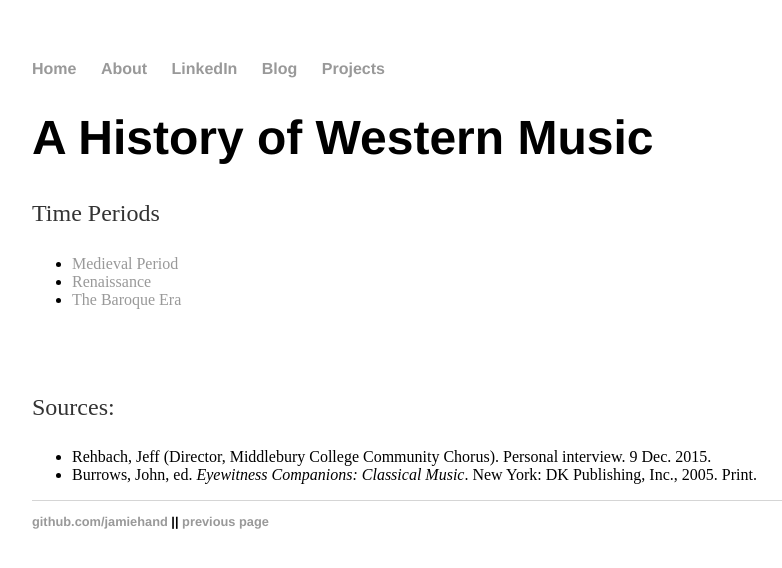
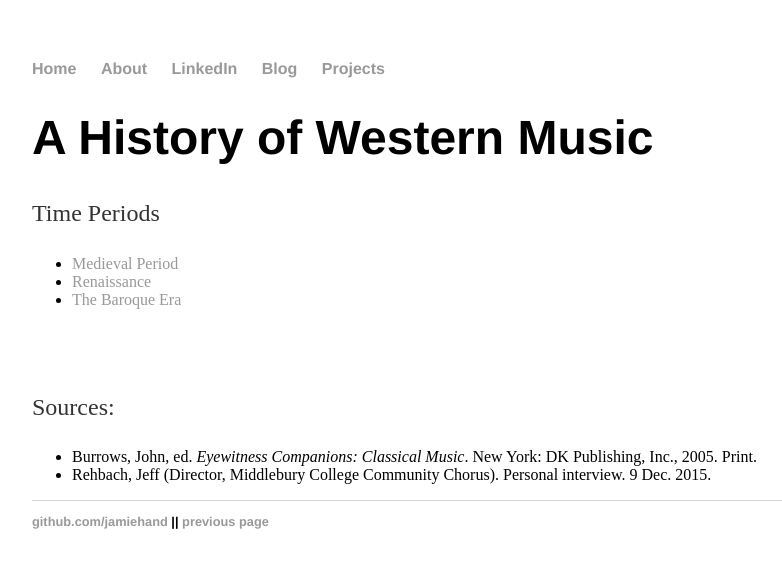
Before and after one commit to jamiehand/jamiehand.github.io, a Jekyll site: the page built from projects/history-of-western-music/index.md, in a window 1280 px wide. Shown: the top 568 px of the page, without its empty margins (160-942 px from the left). Built offline with Jekyll 4.4.1, drawn with Linux system fonts in a browser that asks for light colours.

Commit message:
Fix order of sources

```diff
--- a/projects/history-of-western-music/index.md
+++ b/projects/history-of-western-music/index.md
@@ -15,7 +15,7 @@ Time Periods
 
 Sources:
 
+* Burrows, John, ed. *Eyewitness Companions: Classical Music*. New York:
+DK Publishing, Inc., 2005. Print.
 * Rehbach, Jeff (Director, Middlebury College Community Chorus). Personal
 interview. 9 Dec. 2015.
-* Burrows, John, ed. *Eyewitness Companions: Classical Music*. New York:
-DK Publishing, Inc., 2005. Print.
```
